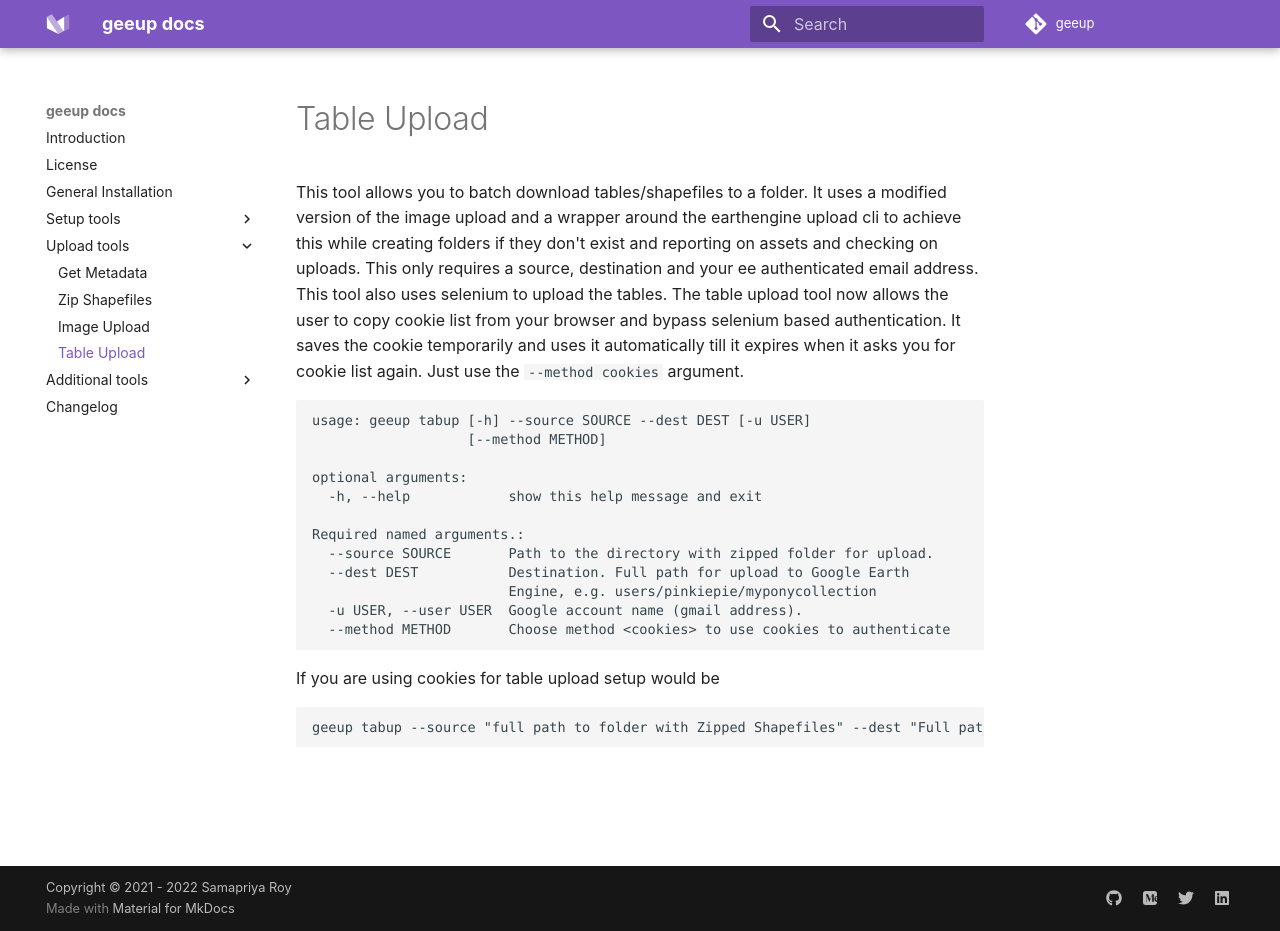
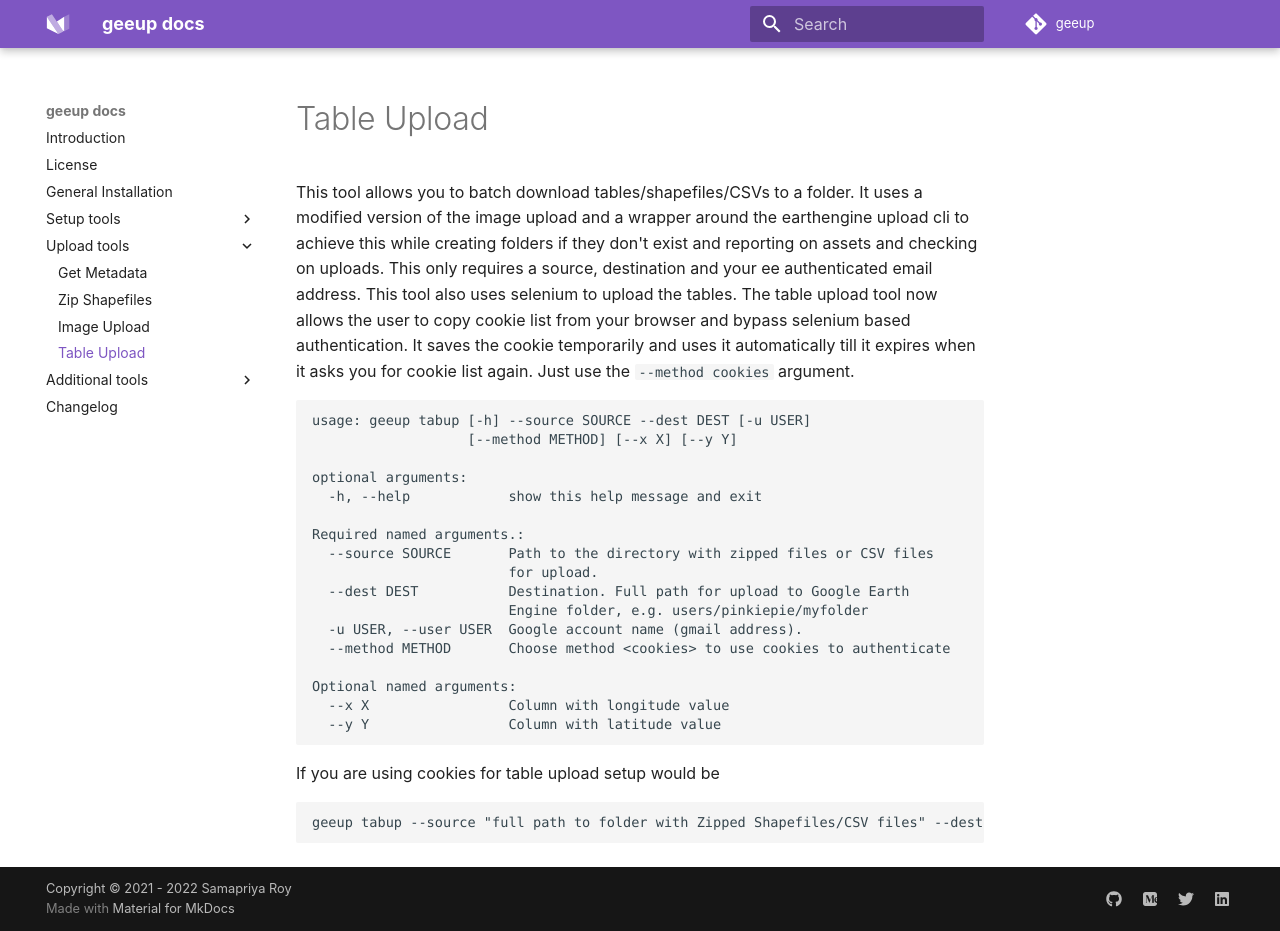
Before and after one commit to samapriya/geeup, an MkDocs documentation site: the page built from docs/projects/table_upload.md, in a window 1280 px wide and 931 px high. Built offline with MkDocs 1.6.1 and Material for MkDocs 9.7.7, drawn with Linux system fonts in a browser that asks for light colours; some web fonts are replaced; comment, search, counter and statistics services are not loaded.

Commit message:
updated docs

````diff
--- a/docs/projects/table_upload.md
+++ b/docs/projects/table_upload.md
@@ -1,24 +1,29 @@
 # Table Upload
 
-This tool allows you to batch download tables/shapefiles to a folder. It uses a modified version of the image upload and a wrapper around the earthengine upload cli to achieve this while creating folders if they don't exist and reporting on assets and checking on uploads. This only requires a source, destination and your ee authenticated email address. This tool also uses selenium to upload the tables. The table upload tool now allows the user to copy cookie list from your browser and bypass selenium based authentication. It saves the cookie temporarily and uses it automatically till it expires when it asks you for cookie list again. Just use the ```--method cookies``` argument.
+This tool allows you to batch download tables/shapefiles/CSVs to a folder. It uses a modified version of the image upload and a wrapper around the earthengine upload cli to achieve this while creating folders if they don't exist and reporting on assets and checking on uploads. This only requires a source, destination and your ee authenticated email address. This tool also uses selenium to upload the tables. The table upload tool now allows the user to copy cookie list from your browser and bypass selenium based authentication. It saves the cookie temporarily and uses it automatically till it expires when it asks you for cookie list again. Just use the ```--method cookies``` argument.
 
 ```
 usage: geeup tabup [-h] --source SOURCE --dest DEST [-u USER]
-                   [--method METHOD]
+                   [--method METHOD] [--x X] [--y Y]
 
 optional arguments:
   -h, --help            show this help message and exit
 
 Required named arguments.:
-  --source SOURCE       Path to the directory with zipped folder for upload.
+  --source SOURCE       Path to the directory with zipped files or CSV files
+                        for upload.
   --dest DEST           Destination. Full path for upload to Google Earth
-                        Engine, e.g. users/pinkiepie/myponycollection
+                        Engine folder, e.g. users/pinkiepie/myfolder
   -u USER, --user USER  Google account name (gmail address).
   --method METHOD       Choose method <cookies> to use cookies to authenticate
+
+Optional named arguments:
+  --x X                 Column with longitude value
+  --y Y                 Column with latitude value
 ```
 
 If you are using cookies for table upload setup would be
 
 ```
-geeup tabup --source "full path to folder with Zipped Shapefiles" --dest "Full path for upload to Google Earth Engine, e.g. users/pinkiepie/foler" --user "email@domain.com authenticated and used with GEE" --method "cookies"
+geeup tabup --source "full path to folder with Zipped Shapefiles/CSV files" --dest "Full path for upload to Google Earth Engine, e.g. users/pinkiepie/folder" --user "email@domain.com authenticated and used with GEE" --method "cookies"
 ```
````
Also changed, not shown: docs/changelog.md (+1 -1 lines).
